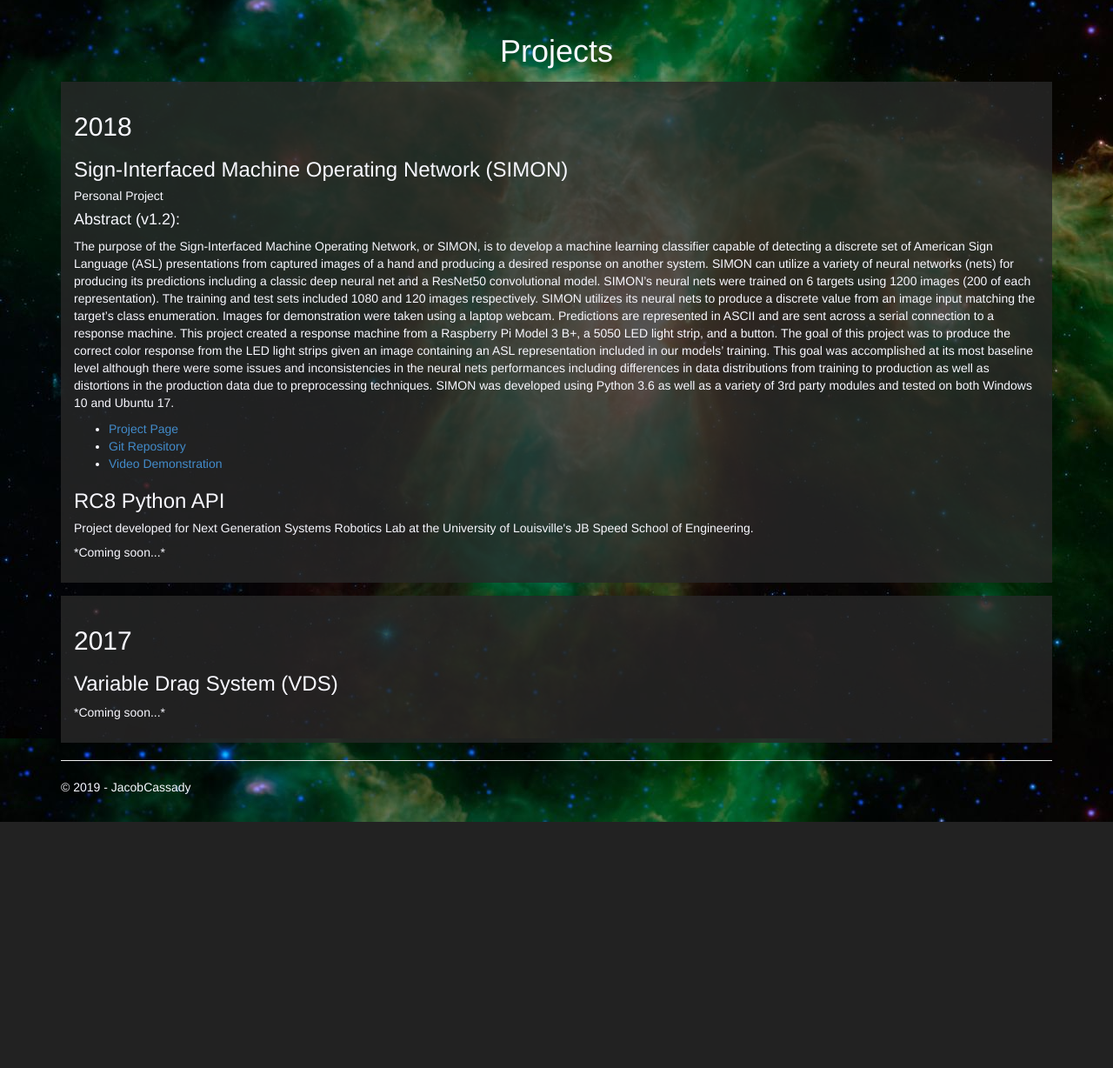
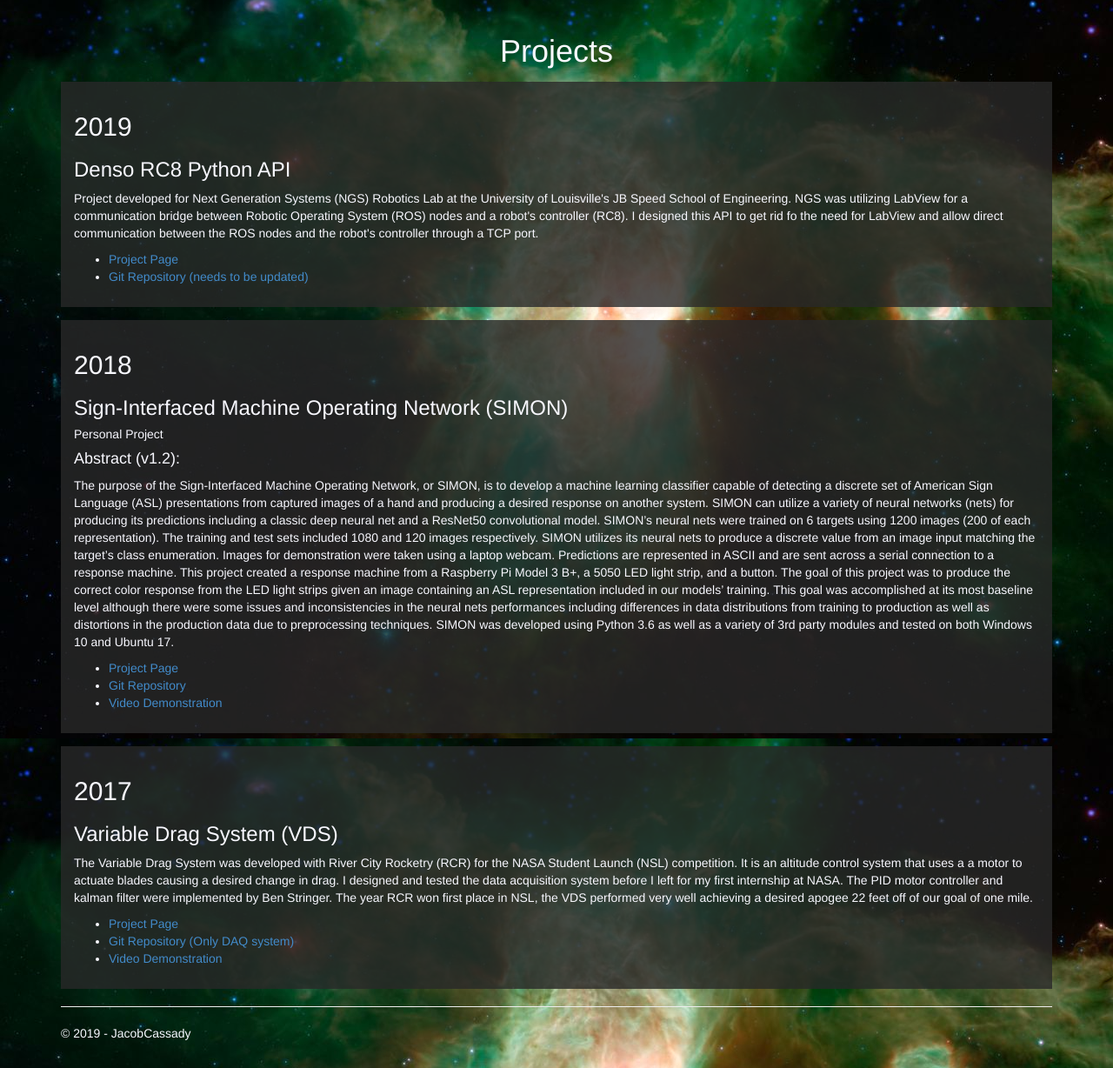
Before and after one commit to jtcass01/JacobCassadyDotCom, a Flask app: page /projects in a window 1280 px wide. Shown: the part 51-1279 px from the top of the page at 87% size. Before the commit the page ends 996 px from the top, so only its background shows below. Run offline with Flask 2, Linux system fonts and the light colour scheme; data that the repository does not hold is empty; parts of the project's set-up code (start-up, migrations or seed data) failed here and were passed over; some libraries are stand-ins or nearby versions.

Commit message:
Added some project pages. Updated projects page.

```diff
--- a/website/website/templates/projects.html
+++ b/website/website/templates/projects.html
@@ -3,6 +3,26 @@
 {% block content %}
 
 <center><h1>{{ title }}</h1></center>
+
+<div class="project-year text-container">
+    <h2>2019</h2>
+    <div class="project">
+        <h3>Denso RC8 Python API</h3>
+        <p>
+            Project developed for Next Generation Systems (NGS) Robotics Lab at the University of Louisville's JB Speed School of Engineering.
+            NGS was utilizing LabView for a communication bridge between Robotic Operating System (ROS) nodes and a robot's controller (RC8).
+            I designed this API to get rid fo the need for LabView and allow direct communication between the ROS nodes and the robot's controller through a TCP port.
+        </p>
+        <ul>
+            <li>
+                <a href="{{ url_for('rc8_api') }}">Project Page</a>
+            </li>
+            <li>
+                <a href="https://github.com/jtcass01/denso_api">Git Repository (needs to be updated)</a>
+            </li>
+        </ul>
+    </div>
+</div>
 
 <div class="project-year text-container">
     <h2>2018</h2>
@@ -36,20 +56,31 @@
             </li>
         </ul>
     </div>
+</div>
 
+<div class="project-year text-container">
+    <h2>2017</h2>
     <div class="project">
-        <h3>RC8 Python API</h3>
-        <h5>Project developed for Next Generation Systems Robotics Lab at the University of Louisville's JB Speed School of Engineering.</h5>
-        <p>*Coming soon...*</p>
+        <h3>Variable Drag System (VDS)</h3>
+        <p>
+            The Variable Drag System was developed with River City Rocketry (RCR) for the NASA Student Launch (NSL) competition.
+            It is an altitude control system that uses a a motor to actuate blades causing a desired change in drag.
+            I designed and tested the data acquisition system before I left for my first internship at NASA.
+            The PID motor controller and kalman filter were implemented by Ben Stringer.
+            The year RCR won first place in NSL, the VDS performed very well achieving a desired apogee 22 feet off of our goal of one mile.
+        </p>
+        <ul>
+            <li>
+                <a href="{{ url_for('vds') }}">Project Page</a>
+            </li>
+            <li>
+                <a href="https://github.com/jtcass01/VDS2_0">Git Repository (Only DAQ system)</a>
+            </li>
+            <li>
+                <a href="https://www.youtube.com/watch?v=0kP2HiFFtP0">Video Demonstration</a>
+            </li>
+        </ul>
     </div>
 </div>
 
-<div class="project-year text-container">
-  <h2>2017</h2>
-  <div class="project">
-    <h3>Variable Drag System (VDS)</h3>
-    <p>*Coming soon...*</p>
-  </div>
-</div>
-
 {% endblock %}
--- a/website/website/templates/work_history.html
+++ b/website/website/templates/work_history.html
@@ -84,7 +84,7 @@
         <p>River City Rocketry (RCR) is University of Louisville's (UofL) rocketry team which competes in NASA's Student Launch (NSL): a yearly competition designed to prepare college students for the Human Exploration and Operations workforce. When joining the team before the start of the Fall semester in 2016, I began with simple tasks such as updating our Variable Drag System's (VDS) Arduino sketch to actuate the motor completely at an altitude of 350m in order to test the drag blades' friction coefficient. Soon I began to pick up additional responsibilities and quickly rose to the position of Software Design Lead for the VDS subsystem which at the time was led by Ben Stringer.</p>
         <p>During my first semester with the team, I focused on designing the data acquisition system (DAQ) for the VDS. Since Ben and I were both new to working with microcontrollers and microcomputers, the VDS went through several design phases which consisted of a wide variety of hardware. We worked with Arduinos, Beaglebone Blacks, and Raspberry Pis before deciding on a Teensy 3.6. This drove me to study large amounts of documentation sheets as I was responsible for configuring the sensors and controllers to communicate with each other. Furthermore, I led the design and implementation of the software from gathering data from sensors, to deducing information, and storing data.</p>
         <p>During the Fall Semester, we had several test launches. We were able to use the flight data gathered by the DAQ system to work on improving our sensor frequency, reducing the noise displayed in the data and also analyze other aspects of the flight after launch. I designed the DAQ system in both Python and C/C++ for use on the Raspberry Pi or the Teensy 3.6. The state of the program at the time I left in the winter for my first internship at NASA JSC can be found on my GitHub at https://github.com/jtcass01/VDS2_0. This repository includes proofs of some computations we used to derive information such as velocity using two unique sources (altitude and acceleration).</p>
-        <p>After I left in December, Ben implemented the motor actuation and altitude detection components of the VDS. In the following April, during competition, RCR received the honor of first place in NSL. The Variable Drag System I helped design worked incredibly well, forcing the rocket to apogee at only 22 feet over our 1 mile target (percent-error of ~0.4%). We also received an award for having the best vehicle design but I cannot take any credit for that. It was a true privilege to work with such a talented group of individuals, and we are far from done yet.</p>
+        <p>After I left in December, Ben implemented the motor actuation and altitude detection components of the VDS. In the following April, during competition, RCR received the honor of first place in NSL. The Variable Drag System I helped design worked incredibly well, forcing the rocket to apogee at only 22 feet over our 1 mile target (percent-error of ~0.4%). We also received an award for having the best vehicle design but I cannot take any credit for that. It was a true privilege to work with such a talented group of individuals.</p>
         <p>After finishing my first USRA internship at JSC in the Spring of 2017, I returned to UofL to attend class and work on paving the way for RCR's future. After an ambitious year, many of us were still hungry for more. We set out to design a two-staged, 15 foot rocket to launch at the end of the summer. My role was to design a telemetry system capable of ranges over 10,000 feet as well look ahead to the future of the Variable Drag System and the improvements we could make as it wasn't likely that Ben would return to the team when he finished his internships at Raytheon.</p>
         <p>To design the telemetry system, I first looked to popular forums such as Reddit and Stack Overflow. From these forums, I got tons of information on how other's developed similar systems for their hobby weather balloons. This gave me a great starting point and a community to reach out to during the initial development stages. In the end, I found DigiKey to be a very reliable and trusted manufacturer of RF sensor modules that could be used for transferring data. After purchasing two RF modules, designing a printed circuit board, and picking out a microcontroller for the ground station and a microcomputer for on board the rocket, Nolan Holden, a pathways intern with the US Navy, and I designed a telemetry test for the two-staged rocket flight.</p>
         <p>Our goal was to test the range of the RF modules and how transmittance speed is deteriorated by increases in distance. Sadly during the preparation for our launch, one of our antennae was severed while putting the rocket together. We were able to solder the sever but the RF connection between the two transmitters was severely gimped resulting in poor range.</p>
--- a/website/website/views.py
+++ b/website/website/views.py
@@ -56,6 +56,32 @@ def simon():
     return render_template(
         'simon.html',
         title='Sign Interfaced Machine Operating Network (SIMON)',
+        year=datetime.now().year,
+        message=''
+    )
+
+@app.route('/vds')
+def vds():
+    """Renders the simon project page."""
+    track_event(
+		category='projects',
+		action='vds page visit')
+    return render_template(
+        'vds.html',
+        title='Variable Drag System (VDS)',
+        year=datetime.now().year,
+        message=''
+    )
+
+@app.route('/rc8_api')
+def rc8_api():
+    """Renders the simon project page."""
+    track_event(
+		category='projects',
+		action='rc8_api page visit')
+    return render_template(
+        'rc8_api.html',
+        title='Denso RC8 Python API',
         year=datetime.now().year,
         message=''
     )
```
Also changed, not shown: website/website/templates/rc8_api.html (added, +9 -0 lines), website/website/templates/vds.html (added, +9 -0 lines), website/website/static/images/rcr/flight-mode-current-pseudocode.png (added), website/website/static/images/rcr/flight-mode-future-pseudocode.png (added), website/website/static/images/rcr/full-program-pseudocode.png (added), 1 other file.
